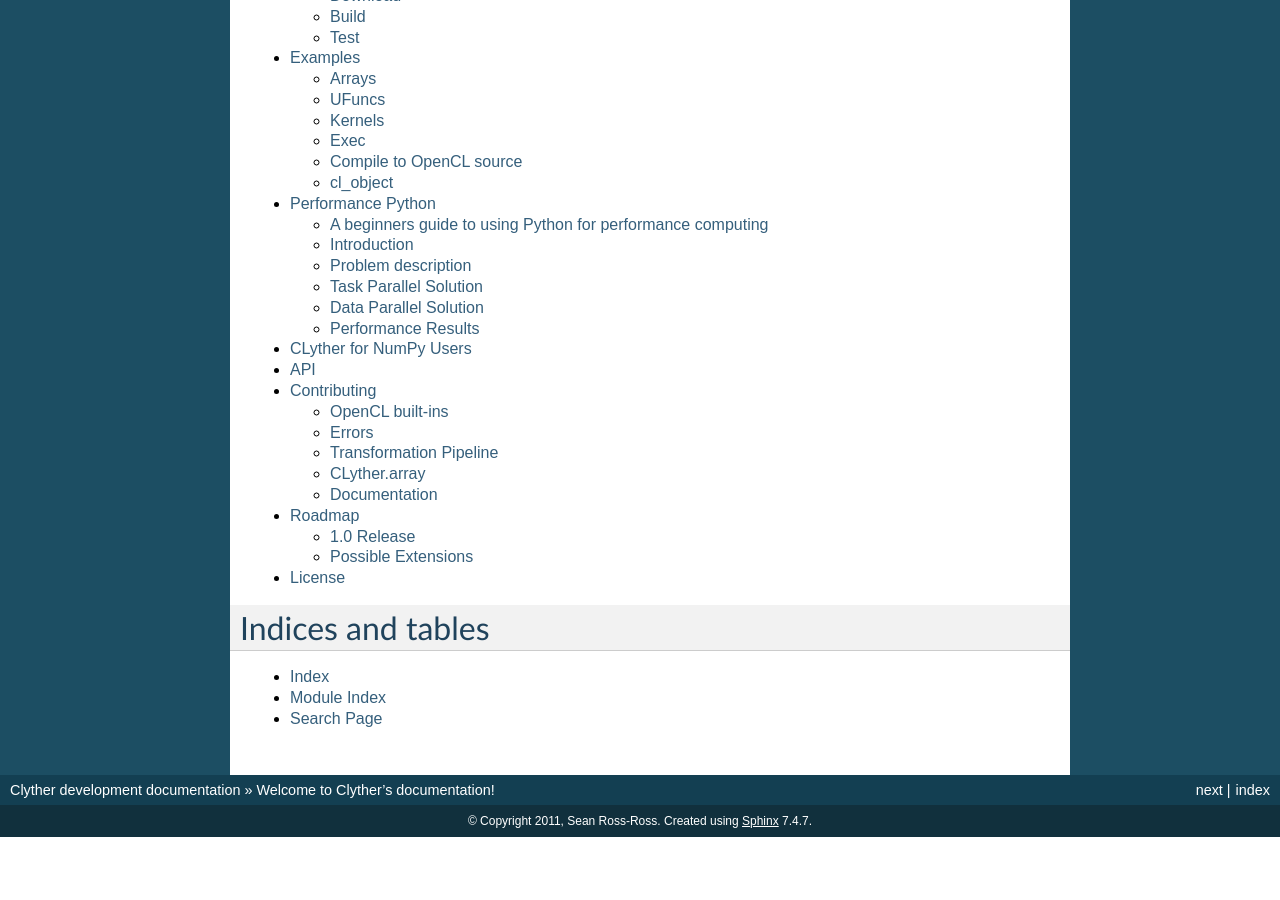
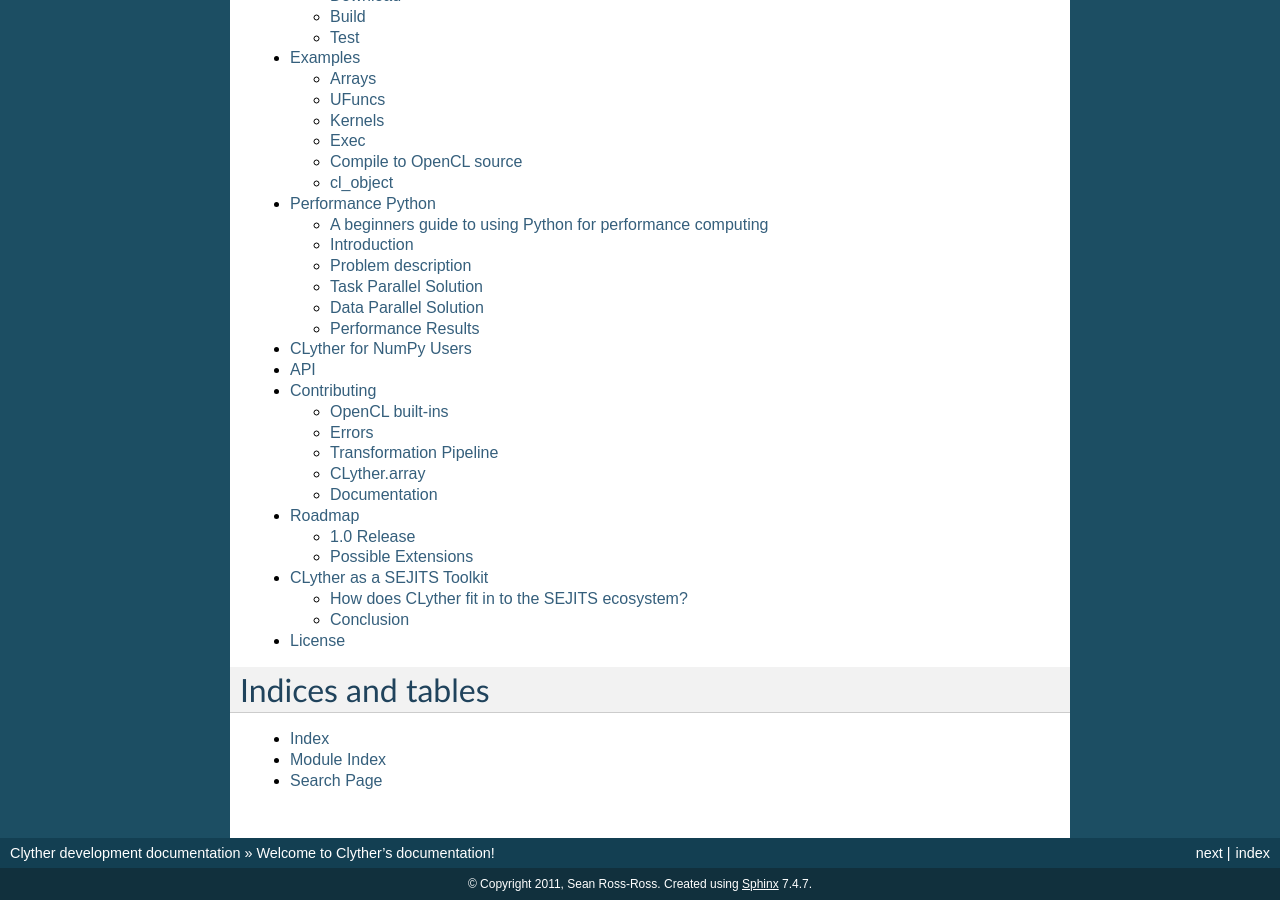
Before and after one commit to srossross/Clyther, a Sphinx documentation site: the page built from doc/index.rst, in a window 1280 px wide and 900 px high, scrolled down 1323 px. Built offline with Sphinx 7.4.7, drawn with Linux system fonts in a browser that asks for light colours; before the commit the page ends 2160 px from its top, so only the background shows below that; some of the changed lines change nothing that is shown.

Commit message:
Added SEJITS document.

```diff
--- a/doc/index.rst
+++ b/doc/index.rst
@@ -26,6 +26,7 @@
    api
    contributing
    roadmap
+   sejits
    license
 
 
--- /dev/null
+++ b/doc/sejits.rst
@@ -0,0 +1,145 @@
+==============================
+CLyther as a SEJITS Toolkit
+==============================
+
+The target audience for this page is familiar with either Copperhead or ASP.
+
+SEJITS Python projects:
+    * `Copperhead <http://code.google.com/p/copperhead/>`_
+    * `ASP <https://github.com/shoaibkamil/asp/wiki>`_ A SEJITS Implementation for Python
+
+
+How does CLyther fit in to the SEJITS ecosystem?
+-------------------------------------------------
+
+Front End:
+^^^^^^^^^^^
+
+CLyther allows the user to define a context to drive the *selection* mechanizm of the SEJITS.
+
+This has the following advantages:
+
+    * This answers the question *How does the SEJITS select the specialization algorithm?*
+
+    * The data may now be created in the current context.
+        * This allows for efficient allocation
+        * No or optimized memory transfers when calling a specialized function.
+
+    * The current SEJITS implementation work only on functional programming examples.
+      This solution allows equivalent or *mock* objects to be created in place of Python objects.
+
+      .. note:: This is true for Copperhead. Please correct me if this is not true for ASP.
+
+This example relies heavily on NumPy. The :class:`clyther.array.CLArrayContext` mimics the
+NumPy name-space but creates a memory buffer directly on the GPU::
+
+    from clyther.array import *
+
+    ca = CLArrayContext(device_type='gpu')
+
+    a = ca.arange(1e5)
+
+    a += 1
+
+    jitable_function(ca, a, 1, 3)
+
+This is particularly exciting because `NumPy UFuncs <http://docs.scipy.org/doc/numpy/reference/ufuncs.html>`_ are a low hanging fruit.
+We may be able to get an order of magnitude numpy performance while maintaining %100 percent backwards compatibility if we can specialize UFuncs at runtime.
+
+Back End:
+^^^^^^^^^^^
+
+ASP and Copperhead both use string templates to generate jit specializations. CLyther however defines a one to one mapping between Python and
+the target language. (So far only OpenCL is supported). In this way we can define specializations without strings in pure Python.
+
+From the source code of ASP we see that the ArrayDoubler requires a mako template::
+
+    # really dumb example of using templates w/asp
+
+    class ArrayDoubler(object):
+
+        def __init__(self):
+            self.pure_python = True
+
+        def double_using_template(self, arr):
+            import asp.codegen.templating.template as template
+            mytemplate = template.Template(filename="templates/double_template.mako", disable_unicode=True)
+            rendered = mytemplate.render(num_items=len(arr))
+
+            import asp.jit.asp_module as asp_module
+            mod = asp_module.ASPModule()
+            # remember, must specify function name when using a string
+            mod.add_function("double_in_c", rendered)
+            return mod.double_in_c(arr)
+
+        def double(self, arr):
+            return map (lambda x: x*2, arr)
+
+
+
+CLyther Specialization for OpenCL::
+
+    @add_to_context(CLArrayContext)
+    class ArrayDoubler(object):
+
+        def __init__(self):
+            self.pure_python = True
+
+        def double_using_template(self, arr):
+
+            # Define an OpenCL kernel
+            @cly.kernel
+            def my_kernel(arr, output):
+                idx = clrt.get_global_id(0)
+                output[idx] = arr[idx]
+
+            output = ca.zeros_like(arr)
+
+            my_kernel(ca, arr, output)
+
+            return output
+
+        def double(self, arr):
+            return map (lambda x: x*2, arr)
+
+
+CLyther also provides generic specializers for single argument element-wise operations::
+
+    #Either
+
+    @ca.unary_ufunc
+    def double_array(element):
+        return element * 2
+
+    new_arr = double_array(arr)
+
+    # === OR ===
+
+    new_arr = ca.map(lambda x: x*2, arr)
+
+
+Translation directly from the Python byte-code
+^^^^^^^^^^^^^^^^^^^^^^^^^^^^^^^^^^^^^^^^^^^^^^^^^^
+
+CLyther uses the `Meta <http://srossross.github.com/Meta/html/index.html>`_ package to decompile Python byte-code in to a Python AST.
+This means that a function can go thought any number of transformations before it is specialized. The most trivial examples being:
+    1) Defining a JITable function in the Python interpreter or
+    2) A lambda expression
+
+Example::
+
+    half_source = 'def foo(a, b):'
+    second_half = '    return a+b'
+
+    exec half_source + second_half
+
+    foo = ca.binary_ufunc(foo)
+
+
+Conclusion
+-------------------------------------------------
+
+In developing CLyther I focused on developing the front and back ends of a SEJITS toolkit. ASP and Copperhead in particular have created an
+incredible mapping from high level Python abstractions to domain specific code.
+
+I think that a combination of all of these elements are needed to create a useful product.
```
